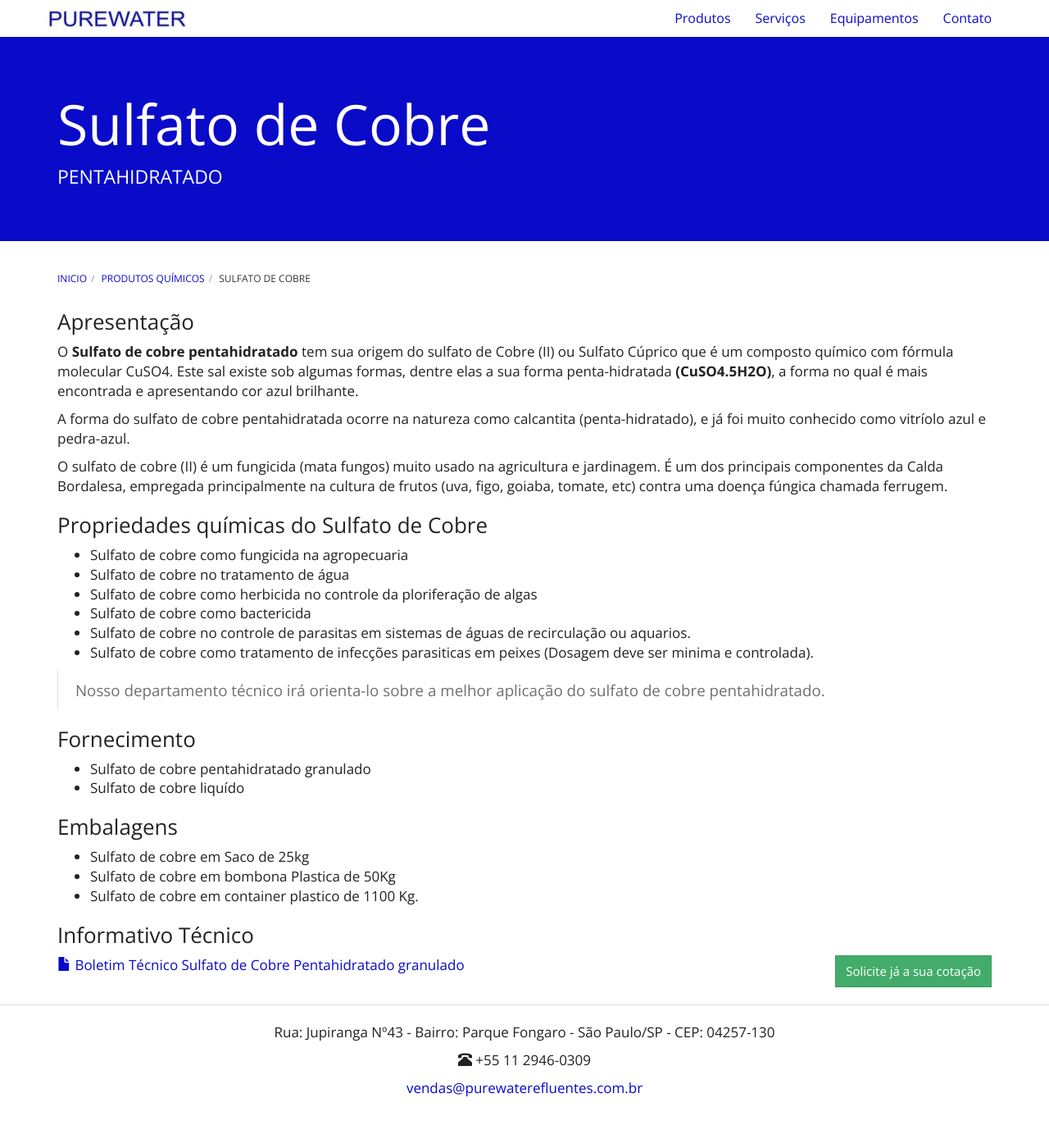
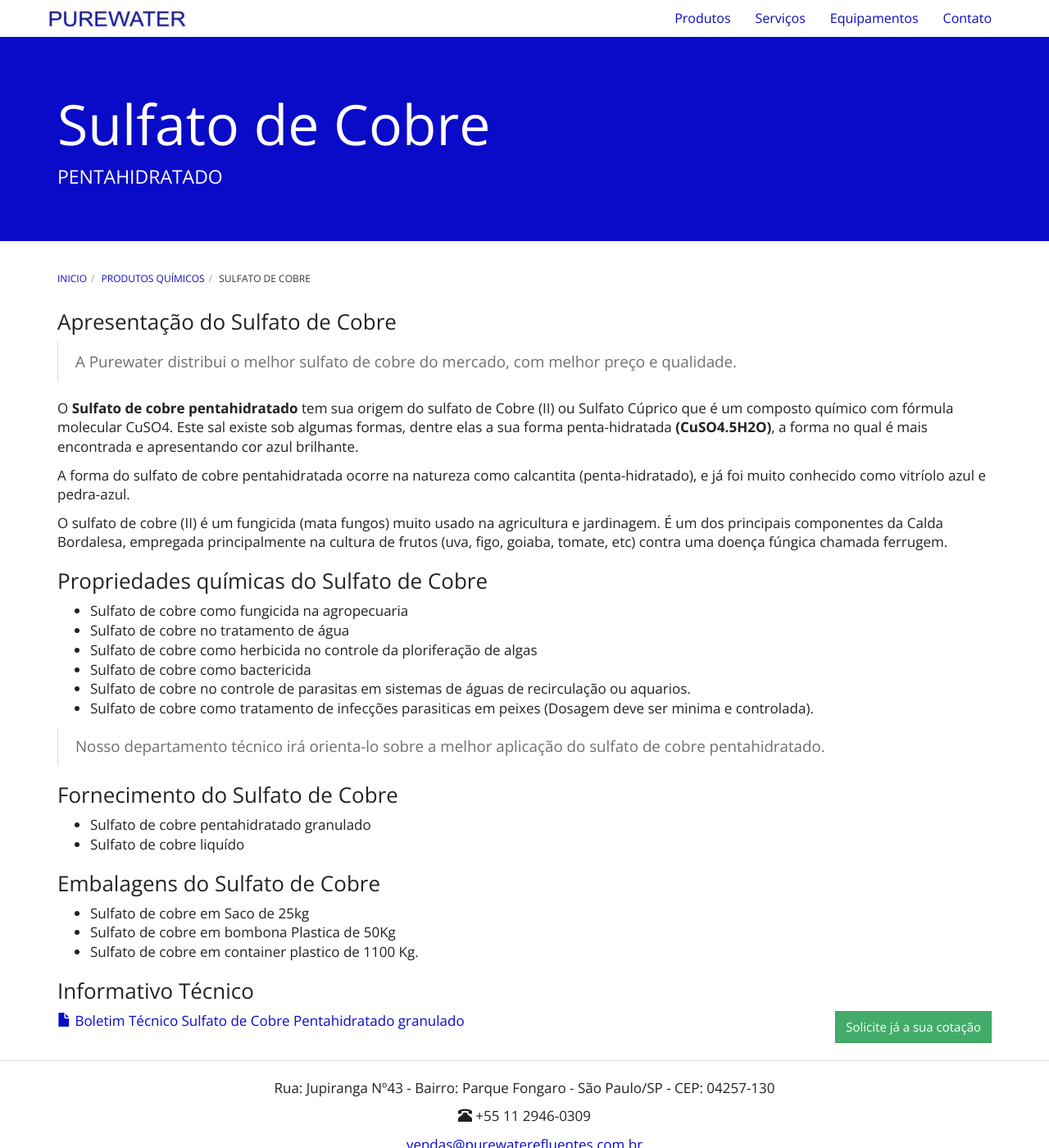
Before and after one commit to purewaterefluentes/purewaterefluentes.github.io, a Jekyll site: the page built from produtos/sulfato-de-cobre-pentahidratado.md, in a window 1280 px wide and 1400 px high. Shown: the whole window at 82% size. Built offline with Jekyll 4.4.1, drawn with Linux system fonts in a browser that asks for light colours; nearby versions of some CDN libraries; library files that are not in the unit come from our copies.

Commit message:
Update sulfato-de-cobre-pentahidratado.md

```diff
--- a/produtos/sulfato-de-cobre-pentahidratado.md
+++ b/produtos/sulfato-de-cobre-pentahidratado.md
@@ -1,10 +1,12 @@
 ---
 layout: contato
-pageTitle: Sulfato de cobre pentahidratado, sulfato de cobre, sulfato de cobre (II), sulfato cuprico, sulfato de cobre II, sulfato de cobre granulado, sulfato de cobre pó, sulfato de cobre liquido,
+pageTitle: Sulfato de Cobre Pentahidratado | Sulfato de Cobre | Purewater Efluentes
 title: Sulfato de Cobre
 subtitle: PENTAHIDRATADO
 ---
-### Apresentação
+### Apresentação do Sulfato de Cobre
+
+>A Purewater distribui o melhor sulfato de cobre do mercado, com melhor preço e qualidade.
 
 O **Sulfato de cobre pentahidratado** tem sua origem do sulfato de Cobre (II) ou Sulfato Cúprico que é um composto químico com fórmula molecular CuSO4. Este sal existe sob algumas formas, dentre elas a sua forma penta-hidratada **(CuSO4.5H2O)**, a forma no qual é mais encontrada e apresentando cor azul brilhante.
 
@@ -23,12 +25,12 @@
 
 > Nosso departamento técnico irá orienta-lo sobre a melhor aplicação do sulfato de cobre pentahidratado.
 
-### Fornecimento
+### Fornecimento do Sulfato de Cobre
 
 - Sulfato de cobre pentahidratado granulado
 - Sulfato de cobre liquído
 
-### Embalagens
+### Embalagens do Sulfato de Cobre
 
 - Sulfato de cobre em Saco de 25kg
 - Sulfato de cobre em bombona Plastica de 50Kg
```
